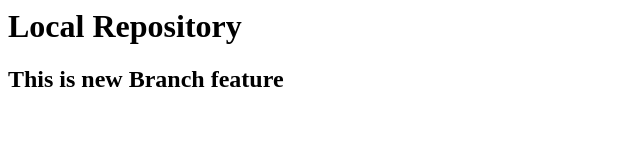
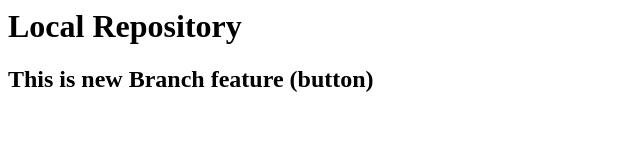
Before and after one commit to aman-sande/LocalRepo, a plain HTML site: page index.html in a window 1280 px wide. Shown: the whole page, without its empty margins (0-640 px from the left). Drawn offline with Linux system fonts and the light colour scheme.

```diff
--- a/index.html
+++ b/index.html
@@ -1,2 +1,2 @@
 <h1>Local Repository</h1>
-<h2>This is new Branch feature</h2>
+<h2>This is new Branch feature (button)</h2>
```
